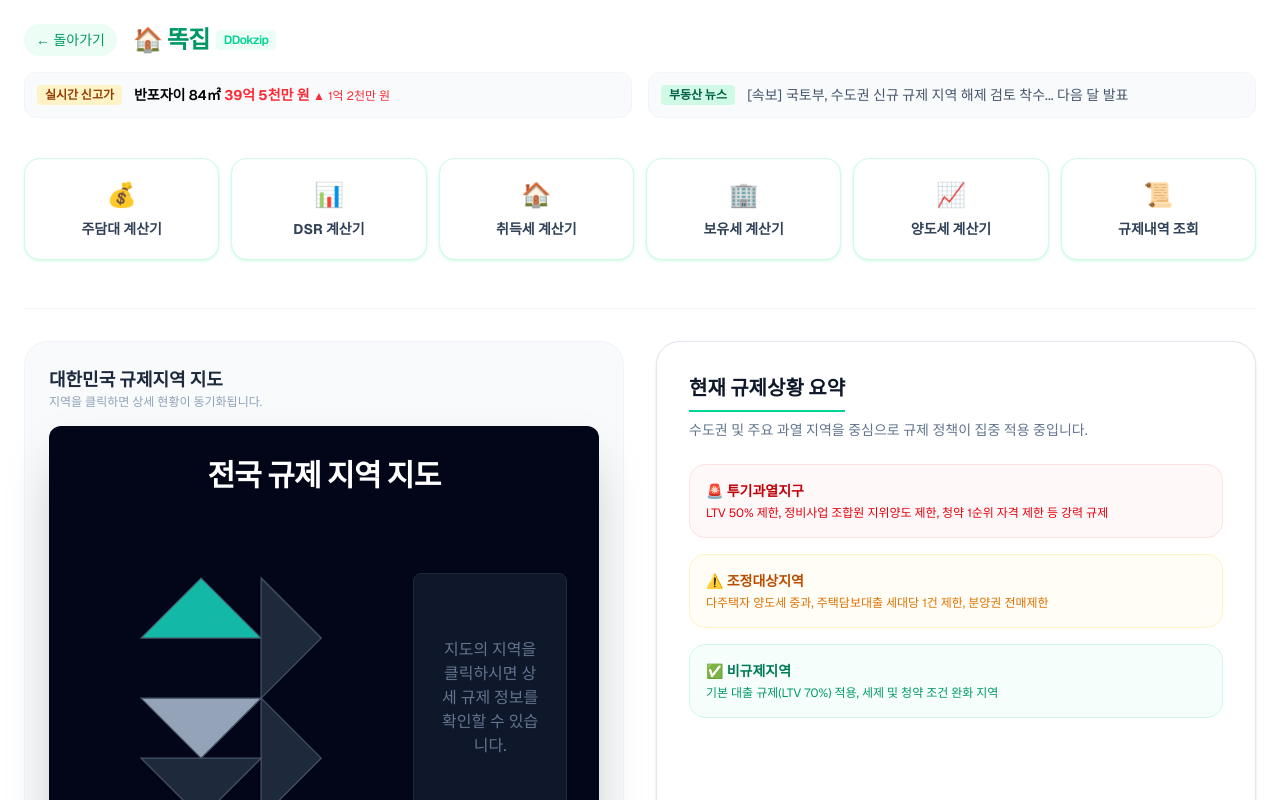
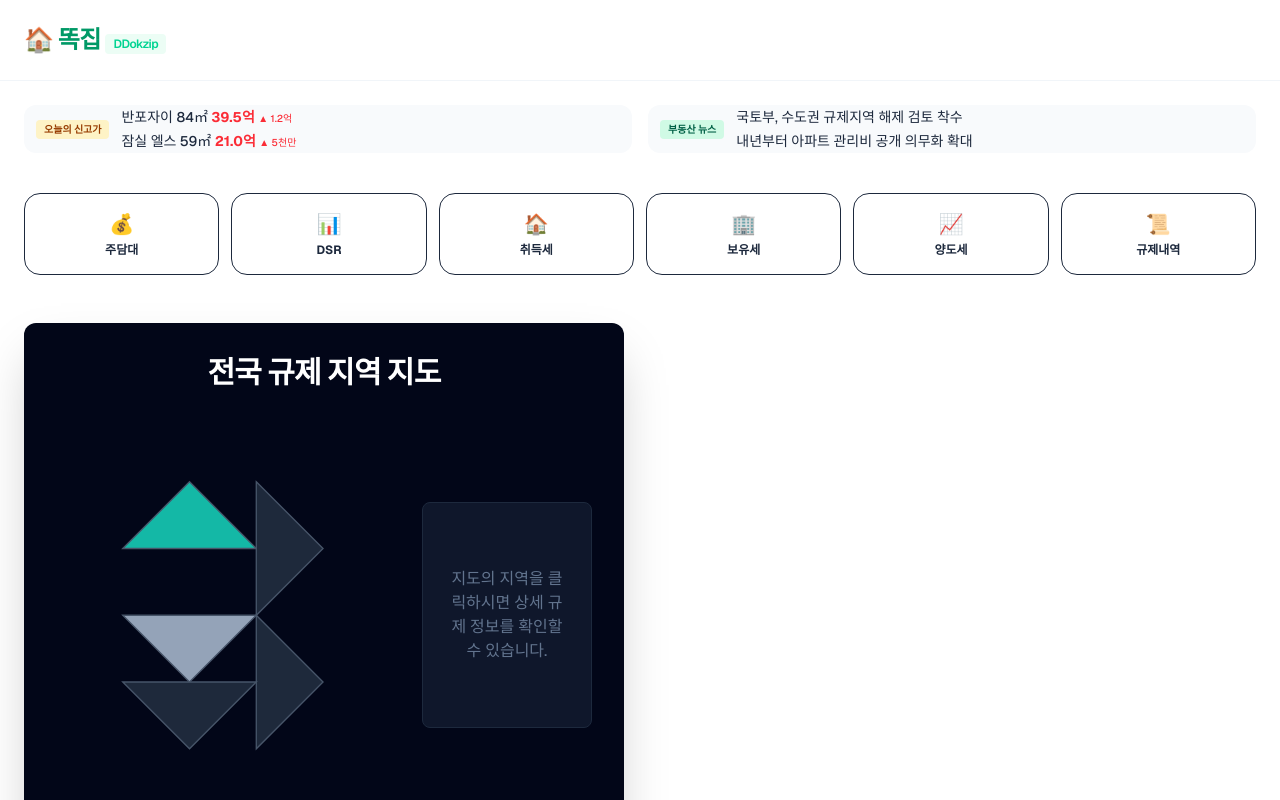
Before and after one commit to yongheon-cpf20d/Smart-zip, a Next.js app: page / in a window 1280 px wide. Shown: the top 800 px of the page. Built offline with nearby package versions, Linux system fonts and the light colour scheme.

Commit message:
fix.23:16

```diff
--- a/app/page.tsx
+++ b/app/page.tsx
@@ -3,120 +3,67 @@
 import Link from "next/link";
 import RegulationMap from "../components/RegulationMap";
 
+// 나중에 봇이 이 데이터들을 자동으로 업데이트하게 됩니다!
+const todayRecords = [
+  { name: "반포자이 84㎡", price: "39.5억", diff: "▲ 1.2억" },
+  { name: "잠실 엘스 59㎡", price: "21.0억", diff: "▲ 5천만" },
+];
+
+const todayNews = [
+  "국토부, 수도권 규제지역 해제 검토 착수",
+  "내년부터 아파트 관리비 공개 의무화 확대",
+];
+
 export default function Home() {
   return (
-    <div className="min-h-screen bg-white text-slate-800 font-sans antialiased selection:bg-emerald-100">
-
-      {/* 상단 바: 돌아가기 버튼 & 로고 */}
-      <header className="max-w-7xl mx-auto px-6 pt-6 flex justify-between items-center">
-        {/* 좌측 상단: 돌아가기 버튼과 똑집 로고 */}
-        <div className="flex items-center space-y-2 md:space-y-0 md:space-x-4 flex-col md:flex-row">
-          <button
-            onClick={() => window.history.back()}
-            className="flex items-center text-sm font-medium text-emerald-600 hover:text-emerald-700 bg-emerald-50 hover:bg-emerald-100 px-3 py-1.5 rounded-full transition-all"
-          >
-            ← 돌아가기
-          </button>
-          <Link href="/" className="text-2xl font-black text-emerald-600 tracking-tight flex items-center">
-            🏠 똑집 <span className="text-xs font-semibold text-emerald-400 ml-1.5 bg-emerald-50 px-2 py-0.5 rounded">DDokzip</span>
-          </Link>
-        </div>
+    <div className="min-h-screen bg-white text-slate-800 font-sans">
+      <header className="max-w-7xl mx-auto px-6 py-6 border-b border-slate-100">
+        <Link href="/" className="text-2xl font-black text-emerald-600 tracking-tight">
+          🏠 똑집 <span className="text-xs font-semibold text-emerald-400 bg-emerald-50 px-2 py-0.5 rounded">DDokzip</span>
+        </Link>
       </header>
 
-      {/* 정보 위젯 영역: 오늘의 신고가 & 정책 뉴스 */}
-      <section className="max-w-7xl mx-auto px-6 mt-4 grid grid-cols-1 md:grid-cols-2 gap-4">
-        {/* 오늘의 신고가 위젯 */}
-        <div className="p-3 bg-slate-50 border border-slate-100 rounded-xl flex items-center space-x-3 text-sm">
-          <span className="bg-amber-100 text-amber-800 font-bold px-2 py-0.5 rounded text-xs shrink-0">실시간 신고가</span>
-          <div className="overflow-hidden h-5 text-slate-600 w-full">
-            {/* 아파트 이름은 검은색, 가격과 상승액은 빨간색 */}
-            <span>
-              <strong className="text-black font-semibold">반포자이 84㎡</strong>{" "}
-              <span className="text-red-500 font-bold">39억 5천만 원</span>{" "}
-              <span className="text-red-500 text-xs">▲ 1억 2천만 원</span>
-            </span>
+      {/* 롤링 위젯 영역 */}
+      <section className="max-w-7xl mx-auto px-6 mt-6 grid grid-cols-1 md:grid-cols-2 gap-4">
+        <div className="p-3 bg-slate-50 rounded-xl overflow-hidden h-12 flex items-center">
+          <span className="bg-amber-100 text-amber-800 font-bold px-2 py-0.5 rounded text-[10px] mr-3">오늘의 신고가</span>
+          <div className="animate-rolling space-y-1">
+            {todayRecords.map((r, i) => (
+              <p key={i} className="text-sm font-medium">{r.name} <span className="text-red-500 font-bold">{r.price}</span> <span className="text-red-500 text-[10px]">{r.diff}</span></p>
+            ))}
           </div>
         </div>
-
-        {/* 오늘의 정책 뉴스 위젯 */}
-        <div className="p-3 bg-slate-50 border border-slate-100 rounded-xl flex items-center space-x-3 text-sm">
-          <span className="bg-emerald-100 text-emerald-800 font-bold px-2 py-0.5 rounded text-xs shrink-0">부동산 뉴스</span>
-          <div className="text-slate-600 truncate">
-            <span>[속보] 국토부, 수도권 신규 규제 지역 해제 검토 착수... 다음 달 발표</span>
+        <div className="p-3 bg-slate-50 rounded-xl overflow-hidden h-12 flex items-center">
+          <span className="bg-emerald-100 text-emerald-800 font-bold px-2 py-0.5 rounded text-[10px] mr-3">부동산 뉴스</span>
+          <div className="animate-rolling space-y-1 text-sm">
+            {todayNews.map((n, i) => <p key={i}>{n}</p>)}
           </div>
         </div>
       </section>
 
-      {/* 핵심 기능 메뉴 영역: 1행 6열 배치 */}
+      {/* 6개 버튼 (취득세, 양도세, 보유세 링크 수정됨) */}
       <nav className="max-w-7xl mx-auto px-6 mt-10">
-        <div className="grid grid-cols-2 sm:grid-cols-3 md:grid-cols-6 gap-3">
+        <div className="grid grid-cols-3 md:grid-cols-6 gap-3">
           {[
-            { name: "주담대 계산기", href: "/loan", icon: "💰" },
-            { name: "DSR 계산기", href: "/dsr", icon: "📊" },
-            { name: "취득세 계산기", href: "/acquisition", icon: "🏠" },
-            { name: "보유세 계산기", href: "/holding", icon: "🏢" },
-            { name: "양도세 계산기", href: "/transfer", icon: "📈" },
-            { name: "규제내역 조회", href: "/regulation", icon: "📜" },
-          ].map((menu) => (
-            <Link
-              key={menu.href}
-              href={menu.href}
-              className="p-5 bg-white border border-emerald-100 rounded-2xl flex flex-col items-center justify-center space-y-2 text-center shadow-sm shadow-emerald-100 hover:shadow-md hover:border-emerald-300 hover:bg-emerald-50/30 transition-all group"
-            >
-              <span className="text-2xl group-hover:scale-110 transition-transform">{menu.icon}</span>
-              <span className="text-sm font-bold text-slate-700 group-hover:text-emerald-700 transition-colors">
-                {menu.name}
-              </span>
+            { name: "주담대", href: "/loan", icon: "💰" },
+            { name: "DSR", href: "/dsr", icon: "📊" },
+            { name: "취득세", href: "/tax-acq", icon: "🏠" },
+            { name: "보유세", href: "/tax-hold", icon: "🏢" },
+            { name: "양도세", href: "/tax-sell", icon: "📈" },
+            { name: "규제내역", href: "/regulation", icon: "📜" },
+          ].map((m) => (
+            <Link key={m.href} href={m.href} className="p-4 bg-white border rounded-2xl flex flex-col items-center hover:bg-emerald-50 transition-all">
+              <span className="text-xl mb-1">{m.icon}</span>
+              <span className="text-xs font-bold">{m.name}</span>
             </Link>
           ))}
         </div>
       </nav>
 
-      {/* 하단 메인 본문: 반반 분할 (좌 지도 / 우 요약) */}
-      <main className="max-w-7xl mx-auto px-6 mt-12 pb-16">
-        <div className="grid grid-cols-1 md:grid-cols-2 gap-8 pt-8 border-t border-slate-100">
-
-          {/* 좌측: 규제지도 공간 */}
-          <div className="bg-slate-50 border border-slate-100 rounded-3xl p-6 flex flex-col justify-between">
-            <div className="mb-4">
-              <h3 className="text-lg font-bold text-slate-800">대한민국 규제지역 지도</h3>
-              <p className="text-xs text-slate-400">지역을 클릭하면 상세 현황이 동기화됩니다.</p>
-            </div>
-            <div className="w-full flex items-center justify-center">
-              <RegulationMap />
-            </div>
-          </div>
-
-          {/* 우측: 현재 규제상황 요약 */}
-          <div className="bg-white border border-slate-200 rounded-3xl p-8 space-y-6 shadow-sm">
-            <div>
-              <h3 className="text-xl font-extrabold text-slate-900 border-b-2 border-emerald-400 pb-2 inline-block">
-                현재 규제상황 요약
-              </h3>
-              <p className="text-sm text-slate-500 mt-2">수도권 및 주요 과열 지역을 중심으로 규제 정책이 집중 적용 중입니다.</p>
-            </div>
-
-            <div className="space-y-4">
-              <div className="p-4 bg-red-50/50 rounded-2xl border border-red-100">
-                <h4 className="font-bold text-red-700 text-sm flex items-center">🚨 투기과열지구</h4>
-                <p className="text-xs text-red-600 mt-1">LTV 50% 제한, 정비사업 조합원 지위양도 제한, 청약 1순위 자격 제한 등 강력 규제</p>
-              </div>
-
-              <div className="p-4 bg-amber-50/50 rounded-2xl border border-amber-100">
-                <h4 className="font-bold text-amber-700 text-sm flex items-center">⚠️ 조정대상지역</h4>
-                <p className="text-xs text-amber-600 mt-1">다주택자 양도세 중과, 주택담보대출 세대당 1건 제한, 분양권 전매제한</p>
-              </div>
-
-              <div className="p-4 bg-emerald-50/50 rounded-2xl border border-emerald-100">
-                <h4 className="font-bold text-emerald-700 text-sm flex items-center">✅ 비규제지역</h4>
-                <p className="text-xs text-emerald-600 mt-1">기본 대출 규제(LTV 70%) 적용, 세제 및 청약 조건 완화 지역</p>
-              </div>
-            </div>
-          </div>
-
-        </div>
+      {/* 지도 및 요약 */}
+      <main className="max-w-7xl mx-auto px-6 mt-12 grid md:grid-cols-2 gap-8">
+        <RegulationMap />
       </main>
-
     </div>
   );
 }
```
